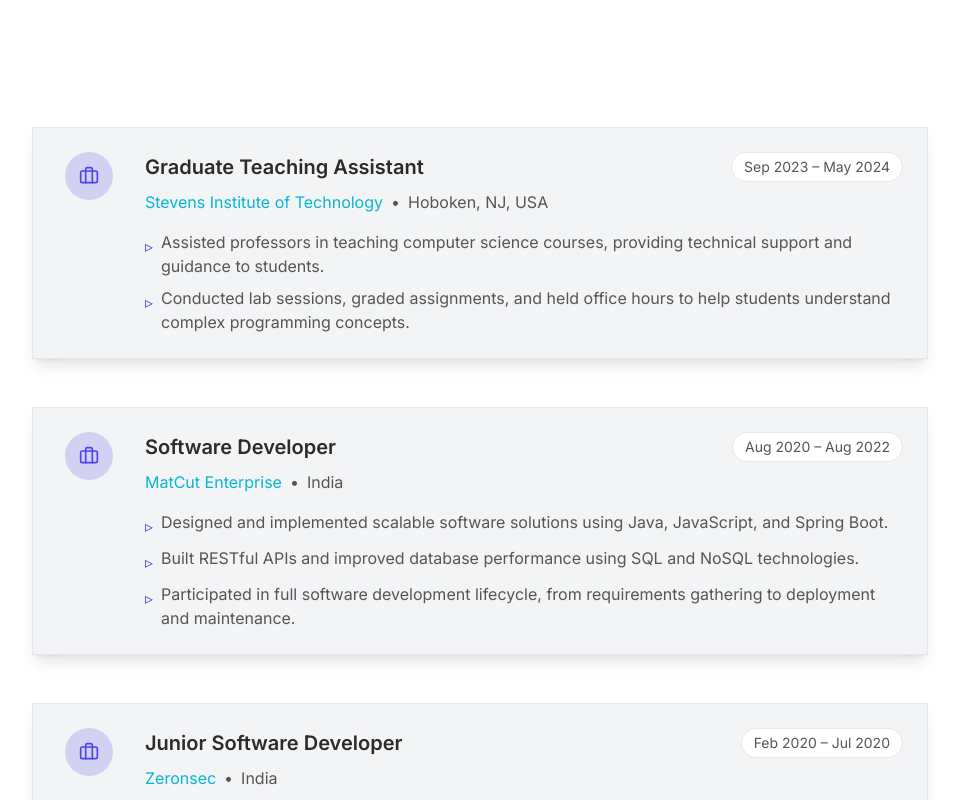
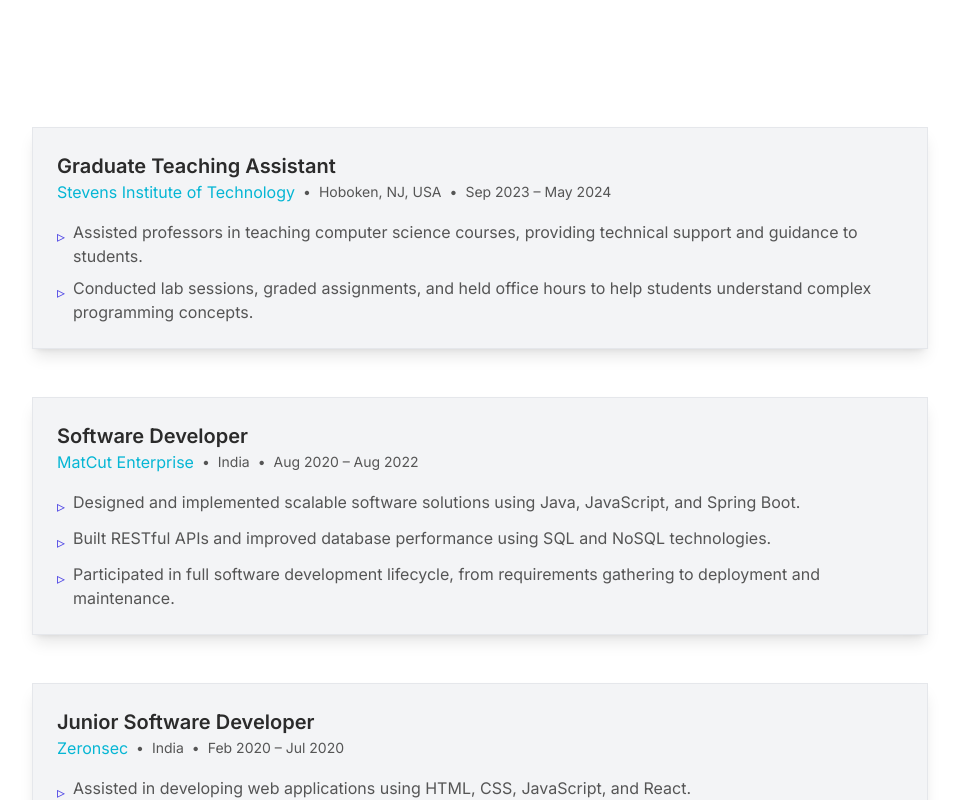
Before and after one commit to JayBhesania46/jaybhesaniadev-831b60ff, a React (Vite) app: page / in a window 1280 px wide. Shown: the part 3360-4160 px from the top of the page, without its empty margins (160-1119 px from the left). Built offline with nearby package versions, Linux system fonts and the light colour scheme.

Commit message:
Fix: Resolve build error
The build error was not resolved.

```diff
--- a/src/components/Experience.tsx
+++ b/src/components/Experience.tsx
@@ -60,25 +60,16 @@ const Experience = () => {
               transition={{ duration: 0.5, delay: idx * 0.15 }}
               className="reveal"
             >
-              <div className="flex flex-col md:flex-row items-start gap-6 bg-gray-100 p-6 rounded-lg border border-gray-200 shadow-lg">
-                <div className="md:w-16 flex-shrink-0 flex justify-center">
-                  <div className="w-12 h-12 rounded-full bg-[#4F46E5]/20 flex items-center justify-center">
-                    <Briefcase className="text-[#4F46E5]" size={20} />
+              <div className="bg-gray-100 p-6 rounded-lg border border-gray-200 shadow-lg">
+                <div className="mb-4">
+                  <h3 className="text-xl font-semibold text-[#2B2B2B]">{exp.title}</h3>
+                  <div className="text-[#06B6D4] font-medium flex items-center gap-2">
+                    {exp.company}
+                    <span className="text-[#555555] text-sm">•</span>
+                    <span className="text-[#555555] text-sm">{exp.location}</span>
+                    <span className="text-[#555555] text-sm">•</span>
+                    <span className="text-[#555555] text-sm">{exp.date}</span>
                   </div>
-                </div>
-
-                <div className="flex-grow">
-                  <div className="flex flex-col sm:flex-row sm:items-center justify-between mb-2">
-                    <h3 className="text-xl font-semibold text-[#2B2B2B]">{exp.title}</h3>
-                    <span className="text-[#555555] text-sm bg-white px-3 py-1 rounded-full mt-2 sm:mt-0 border border-gray-200">
-                      {exp.date}
-                    </span>
-                  </div>
-
-                  <div className="mb-4">
-                    <span className="text-[#06B6D4] font-medium">{exp.company}</span>
-                    <span className="mx-2 text-[#555555]">•</span>
-                    <span className="text-[#555555]">{exp.location}</span>
                 </div>
 
                 <ul className="space-y-2">
@@ -90,7 +81,6 @@ const Experience = () => {
                   ))}
                 </ul>
               </div>
-              </div>
             </motion.div>
           ))}
         </div>
```
Lines whose indentation alone changed are shown as unchanged.
